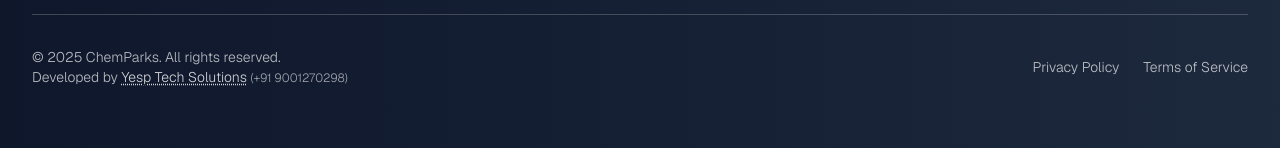
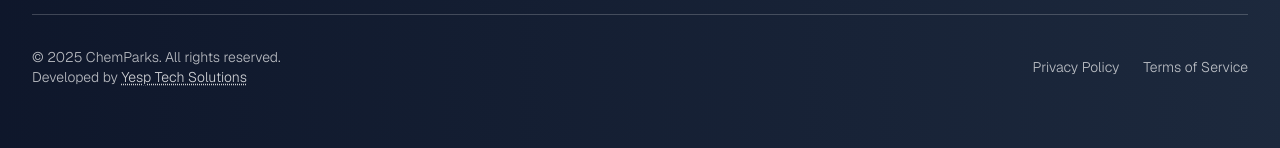
Before and after one commit to chemparksin-ops/webapp, a Next.js app: page / in a window 1280 px wide. Shown: the part 6243-6391 px from the top of the page. Built offline with nearby package versions, Linux system fonts and the light colour scheme.

Commit message:
Update footer.tsx

```diff
--- a/components/footer.tsx
+++ b/components/footer.tsx
@@ -100,8 +100,8 @@ export function Footer() {
                 className="text-white/80 hover:text-white transition-colors duration-200 underline decoration-dotted underline-offset-2"
               >
                 Yesp Tech Solutions
-              </a>{" "}
-              <span className="text-white/60 text-xs">(+91 9001270298)</span>
+              </a>
+
             </p>
             <div className="flex gap-6">
               <Link href="/privacy-policy" className="text-white/70 hover:text-white text-sm transition-colors duration-200 font-light">
```
